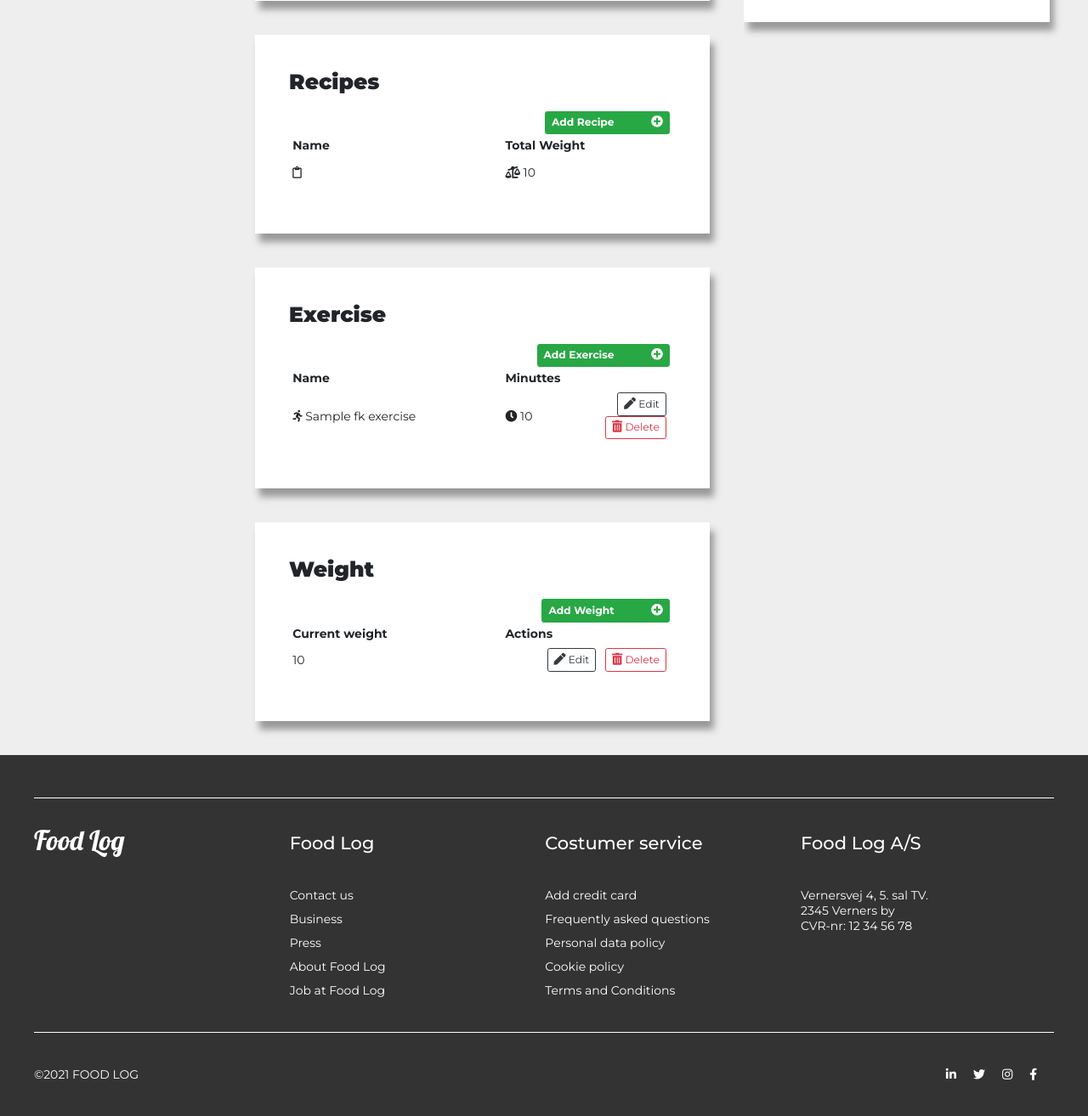
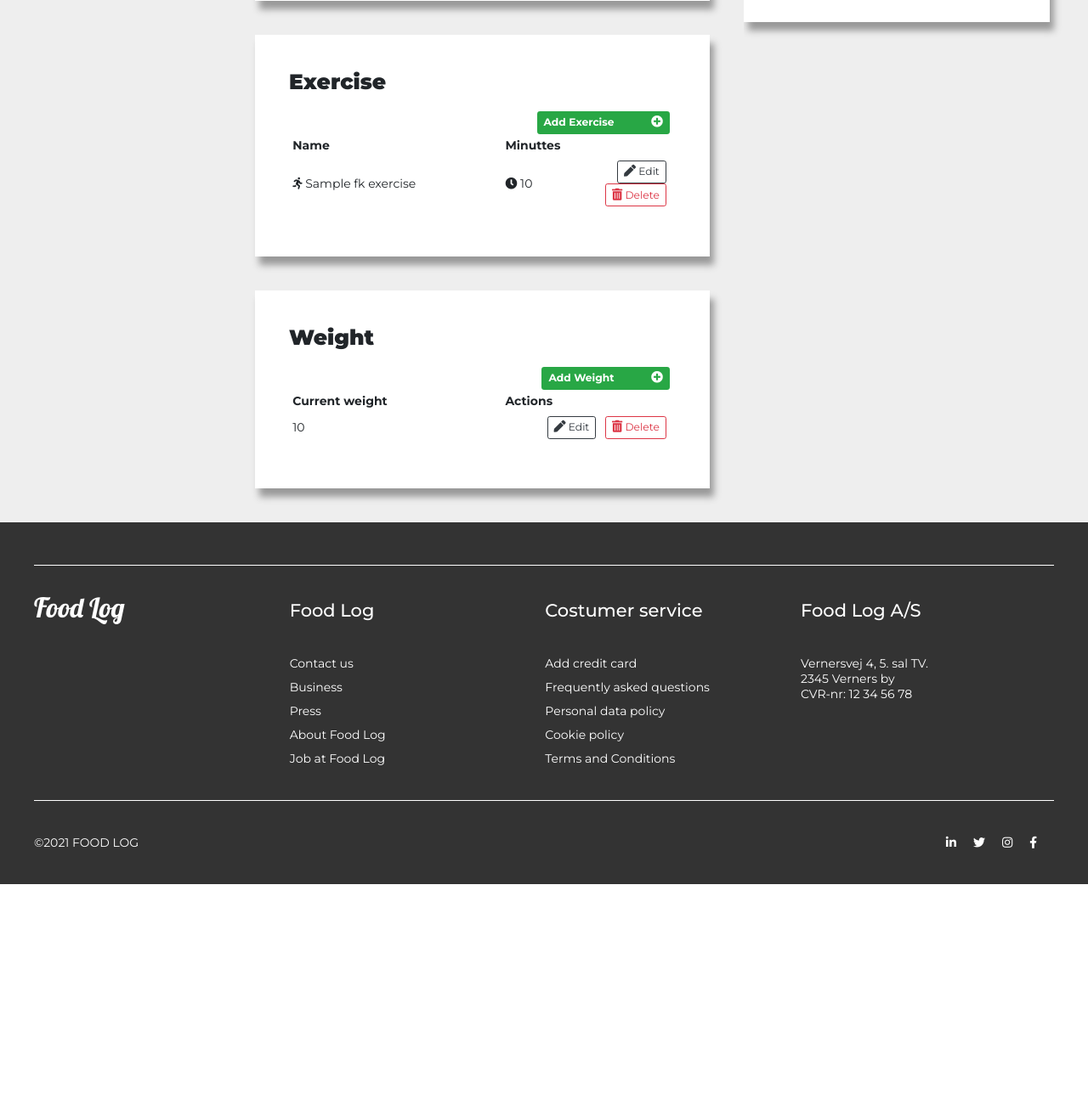
Before and after one commit to mrtauern/Food_log, a Spring app: template src/main/resources/templates/dailyLog.html in a window 1280 px wide. Shown: the part 927-2241 px from the top of the page at 85% size. After the commit the page ends 1968 px from the top, so only its background shows below. Run offline with Thymeleaf, Linux system fonts and the light colour scheme; the template is opened without the code that fills it: most values are stand-ins (such as "Sample title", 1, 10 or a date in 2020); data that the repository does not hold is empty; some of the project's set-up classes (security, data sources, template engines, error pages and the like) are left out, and stand-ins take their place; database files in the repository are not loaded; some libraries are stand-ins or nearby versions.

Commit message:
merger masteren ind

```diff
--- a/src/main/resources/templates/dailyLog.html
+++ b/src/main/resources/templates/dailyLog.html
@@ -219,7 +219,7 @@
             </table>
 
         </div>
-
+<!--
         <div class="contentBox">
             <h2>Recipes</h2>
 
@@ -241,15 +241,11 @@
                 <tr th:each="recipe : ${recipes}">
                     <td><i class="far fa-clipboard"></i> <span th:text="${recipe?.recipe?.name}"></span></td>
                     <td><i class="fas fa-balance-scale-left"></i> <span th:text="${recipe?.amount}"></span></td>
-                    <td class="actionButtons">
-                       <!-- <a th:href="@{/updateRecipeInDailyLog/{id}/{date} (id=${recipe.id}, date=${sSelectedDate})}" class="btn btn-outline-dark mr-2 btn-sm"><i class="fas fa-pen"></i> Edit</a>
-                        <a th:href="@{/deleteRecipeFromDailyLog/{id}/{date} (id=${recipe.id}, date=${sSelectedDate})}" class="btn btn-outline-danger mr-2 btn-sm" th:attr="onclick=|return confirm_delete('${exercise?.fkExercise?.name}')|"><i class="fas fa-trash-alt"></i> Delete</a>
-                    -->
-                    </td>
+                    <td class="actionButtons"></td>
                 </tr>
                 </tbody>
             </table>
-        </div>
+        </div> -->
 
         <div class="contentBox">
             <h2>Exercise</h2>
```
